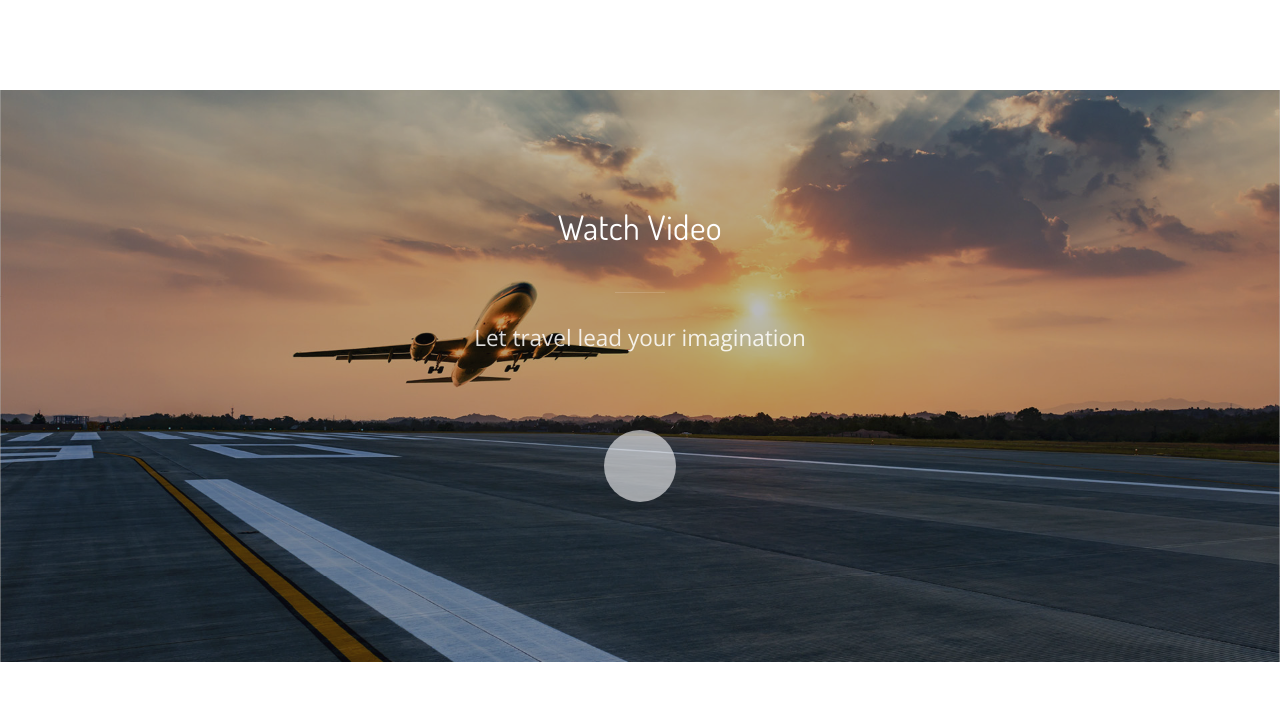
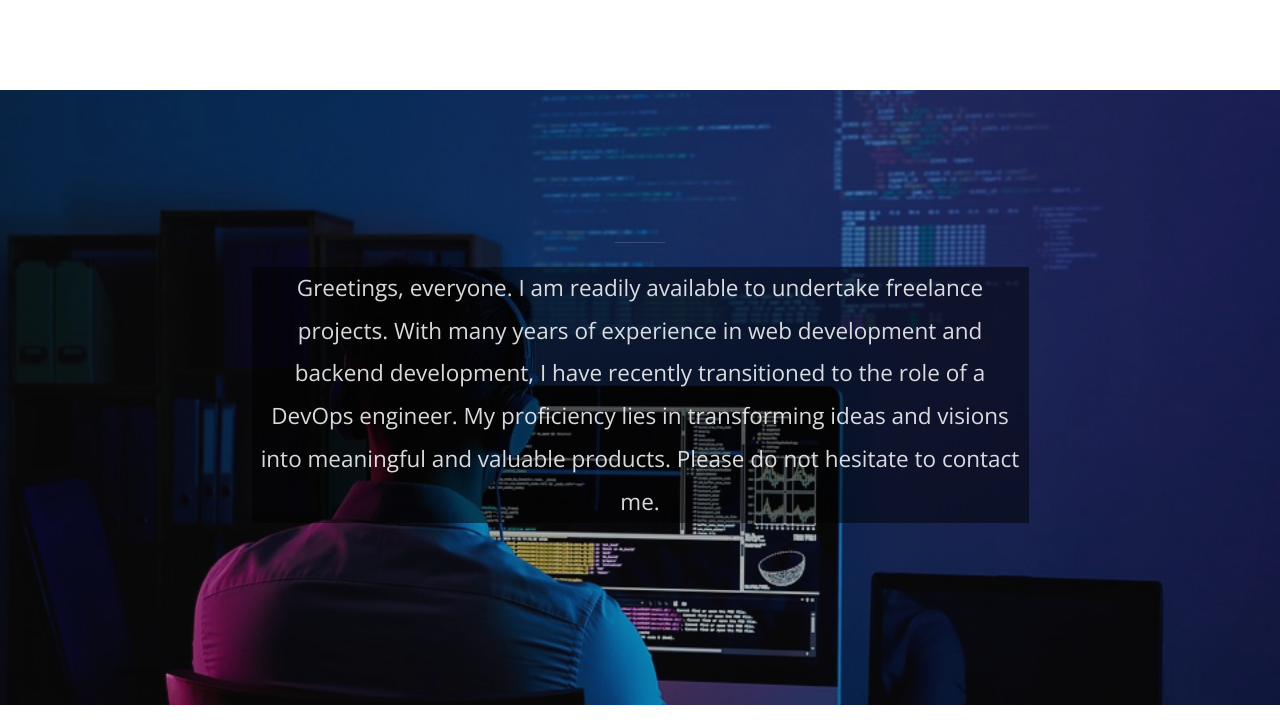
Before and after one commit to Sajan4072/Portfolio-fornow, a Django app: page / in a window 1280 px wide. Shown: the part 1640-2363 px from the top of the page. Run offline with Django 3.2, Linux system fonts and the light colour scheme; some libraries are stand-ins or nearby versions; some web fonts are replaced.

Commit message:
service feat partial

```diff
--- a/bookmyflight/flights/templates/flights/landing.html
+++ b/bookmyflight/flights/templates/flights/landing.html
@@ -59,7 +59,7 @@
 
                 <div class="col-md-8 col-lg-6">
                     <h1 class="display-4"><strong>Hi, I am Sajan Rai</strong></h1>
-                    <p class="lead-2 mt-5 mb-8">A Python|DevOps engineer with keen interest machine learning,block chain and more.</p>
+                    <p class="lead-2 mt-5 mb-8">A Python|DevOps engineer with keen interest in machine learning,block chain and more.</p>
                     <p class="gap-xy">
                         <a class="btn btn-xl btn-round btn-primary mw-200" href="#">Check in</a>
                         <a class="btn btn-xl btn-round btn-outline-primary mw-200" href="#">Explore</a>
@@ -229,18 +229,14 @@
       | Video
       |‒‒‒‒‒‒‒‒‒‒‒‒‒‒‒‒‒‒‒‒‒‒‒‒‒‒‒‒‒‒‒‒‒‒‒‒‒‒‒‒‒‒‒‒‒‒‒‒‒‒‒‒‒‒‒‒‒‒‒‒‒‒‒‒‒‒‒‒‒‒‒‒‒‒
       !-->
-        <section class="section text-white" style="background-image: url({% static 'img/A.JPG' %})" data-overlay="3">
+        <section class="section text-white" style="background-image: url({% static 'img/ne.JPG' %})" data-overlay="3">
             <div class="container">
                 <header class="section-header">
-                    <h2>Watch Video</h2>
                     <hr>
-                    <p class="lead-3">Let travel lead your imagination</p>
+                    <p class="lead-3" style="background-color: rgba(0, 0, 0, 0.5);">Greetings, everyone. I am readily available to undertake freelance projects. With many years of experience in web development and backend development, I have recently transitioned to the role of a DevOps engineer. My proficiency lies in transforming ideas and visions into meaningful and valuable products. Please do not hesitate to contact me.</p>
                 </header>
 
 
-                <div class="text-center mb-7">
-                    <a class="btn btn-xl btn-glass btn-circle btn-light" href="https://www.youtube.com/watch?v=r9vjW5ITfsw" data-provide="lightbox"><i class="fa fa-play"></i></a>
-                </div>
 
             </div>
         </section>
@@ -263,7 +259,7 @@
                     </div>
 
                     <div class="col-md-5 text-center order-md-first">
-                        <img src="{% static 'img/f.JPG' %}" alt="...">
+                        <img src="{% static 'img/web.PNG' %}" alt="...">
                     </div>
                 </div>
 
```
Also changed, not shown: bookmyflight/ck.txt (+22 -0 lines), bookmyflight/static/img/web.png (added).
